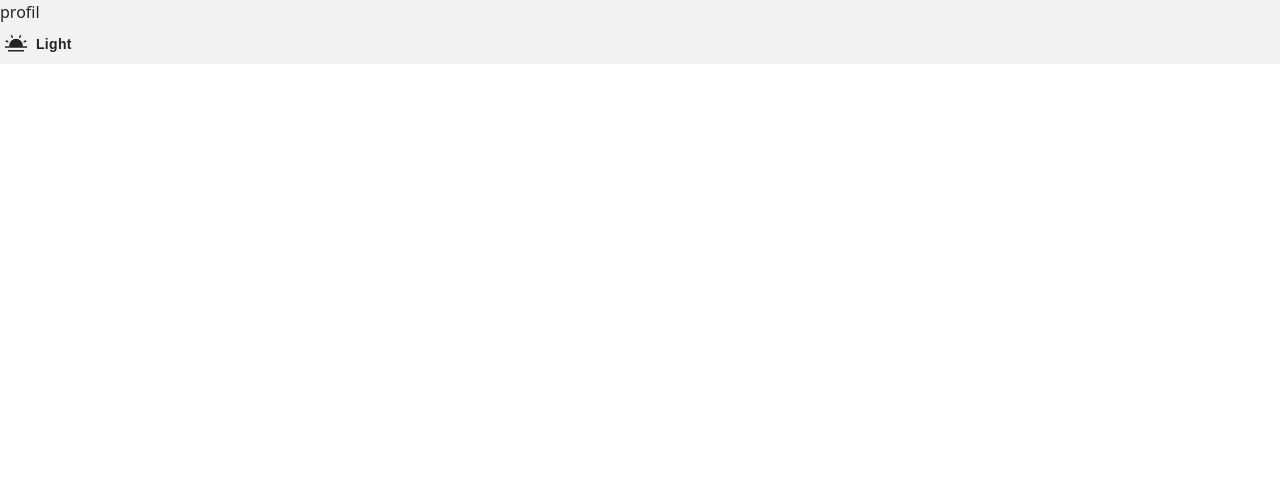
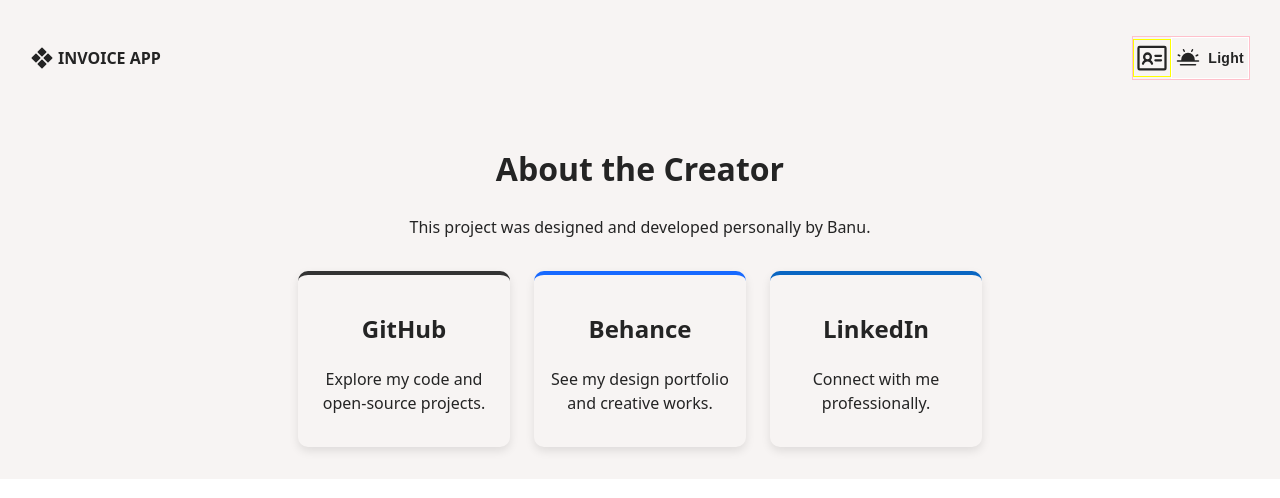
Before and after one commit to banuaggun/invoice-app-react, a React (Vite) app: page /profile in a window 1280 px wide. Before the commit this address had no page. Shown: the top 498 px of the page. Built offline with nearby package versions, Linux system fonts and the light colour scheme.

Commit message:
A new page was added and edited using the router structure.

```diff
--- a/src/App.jsx
+++ b/src/App.jsx
@@ -6,6 +6,7 @@ import InvoiceListPage from "./pages/invoice-list-page/InvoiceListPage";
 import NewInvoicePage from "./pages/new-invoice/NewInvoicePage";
 import InvoiceDetail from "./pages/invoice-detail/InvoiceDetail";
 import Layout from "./components/layout/Layout";
+import Profile from "./pages/profile-page/Profile";
 
 function App() {
   const dispatch = useDispatch();
@@ -32,7 +33,9 @@ function App() {
             <Route path="/" element={<InvoiceListPage />} />
             <Route path="/new" element={<NewInvoicePage />} />
             <Route path="/invoice/:id" element={<InvoiceDetail />} />
+            <Route path="/profile" element={<Profile />} />
           </Routes>
+
         </Layout>
       </Router>
     </div>
--- a/src/components/layout/side-nav/SideNav.jsx
+++ b/src/components/layout/side-nav/SideNav.jsx
@@ -1,15 +1,30 @@
-import React from 'react'
-import ThemeToggle from '../theme-toggle/ThemeToggle.jsx'
+import React from 'react';
+import ThemeToggle from '../theme-toggle/ThemeToggle.jsx';
+import './side-nav.css';
+import { Link } from 'react-router-dom';
 
 const SideNav = () => {
     return (
         <div>
-            <div className="profile-area">
-                profil
+            <div className="sidenav-area">
+                <Link to="/" className="sidenav-area-logo">
+                    <svg xmlns="http://www.w3.org/2000/svg" width="32" height="32" fill="var(--text-color)" viewBox="0 0 256 256"><path d="M82.34,69.66a8,8,0,0,1,0-11.32l40-40a8,8,0,0,1,11.32,0l40,40a8,8,0,0,1,0,11.32l-40,40a8,8,0,0,1-11.32,0Zm51.32,76.68a8,8,0,0,0-11.32,0l-40,40a8,8,0,0,0,0,11.32l40,40a8,8,0,0,0,11.32,0l40-40a8,8,0,0,0,0-11.32Zm104-24-40-40a8,8,0,0,0-11.32,0l-40,40a8,8,0,0,0,0,11.32l40,40a8,8,0,0,0,11.32,0l40-40A8,8,0,0,0,237.66,122.34Zm-128,0-40-40a8,8,0,0,0-11.32,0l-40,40a8,8,0,0,0,0,11.32l40,40a8,8,0,0,0,11.32,0l40-40A8,8,0,0,0,109.66,122.34Z"></path></svg>
+                    <span>Invoice App</span>
+                </Link>
+                <div className="sidenav-area-right">
+                    <Link to="/profile" className='sidenav-area-right-profile'>
+
+
+                      <svg xmlns="http://www.w3.org/2000/svg" width="32" height="32" fill="var(--text-color)" viewBox="0 0 256 256"><path d="M200,112a8,8,0,0,1-8,8H152a8,8,0,0,1,0-16h40A8,8,0,0,1,200,112Zm-8,24H152a8,8,0,0,0,0,16h40a8,8,0,0,0,0-16Zm40-80V200a16,16,0,0,1-16,16H40a16,16,0,0,1-16-16V56A16,16,0,0,1,40,40H216A16,16,0,0,1,232,56ZM216,200V56H40V200H216Zm-80.26-34a8,8,0,1,1-15.5,4c-2.63-10.26-13.06-18-24.25-18s-21.61,7.74-24.25,18a8,8,0,1,1-15.5-4,39.84,39.84,0,0,1,17.19-23.34,32,32,0,1,1,45.12,0A39.76,39.76,0,0,1,135.75,166ZM96,136a16,16,0,1,0-16-16A16,16,0,0,0,96,136Z"></path></svg>
+
+                     </Link>
+                    <div className="sidenav-area-right-theme">
+                        <ThemeToggle />
+                    </div>
+                </div>
+
             </div>
-            <div className="theme-area">
-                <ThemeToggle />
-            </div>
+
         </div>
     )
 }
--- /dev/null
+++ b/src/components/layout/side-nav/side-nav.css
@@ -0,0 +1,70 @@
+.sidenav-area {
+    display: flex;
+    flex-direction: row;
+    align-items: center;
+    justify-content: space-between;
+    padding: 36px 16px 12px 16px;
+}
+
+a, a:hover, a.active, a:focus{
+    color: var(--text-color);
+    text-decoration: none;
+}
+
+@media only screen and (min-width:601px){
+    .sidenav-area{
+        padding:36px 30px 12px 30px;
+    }
+}
+
+.sidenav-area-logo {
+    display: flex;
+    align-items: center;
+    gap: 4px;
+}
+
+.sidenav-area-logo svg {
+    width: 24px;
+    height: 24px;
+    color: red;
+}
+
+.sidenav-area-logo span {
+    font-size: 1rem;
+    font-weight: 700;
+    text-transform: uppercase;
+}
+
+.sidenav-area-right {
+    display: flex;
+    align-items: center;
+    gap:0;
+    border: 1px solid pink;
+}
+
+.sidenav-area-right-profile {
+    display: flex;
+    align-items: center;
+    justify-content: center;
+    overflow: hidden;
+    border:1px solid yellow;
+}
+.sidenav-area-right-profile svg:nth-child(1){
+    width:36px;
+    height:36px;
+    color:var(--text-color);
+}
+
+.sidenav-area-right-profile svg:nth-child(2){
+    width:24px;
+    height:24px;
+    color:var(--text-color);
+}
+
+.sidenav-area-right-profile:hover{
+    cursor: pointer;
+}
+
+.sidenav-area-right-theme{
+    border:1px solid white;
+}
--- a/src/index.css
+++ b/src/index.css
@@ -10,17 +10,19 @@
 }
 
 .app.light {
-  --bg-color: #f3f2f2;
+  --bg-color: #F7F4F3;
   --text-color: #242424;
-  --button-bg: #bebdbd;
+  --button-bg: transparent;
   --button-text: #333;
   --nav-bg: #444;
+  --hover-bg: #eaeaea;
+  --accent-color: #CB9F01;
 }
 
 .app.dark {
-  --bg-color: #525151;
+  --bg-color: #4C4F57;
   --text-color: #f9f9f9;
-  --button-bg: #e0e0e0;
+  --button-bg: transparent;
   --button-text: #f9f9f9;
   --nav-bg: #fff;
 }
@@ -31,6 +33,9 @@ body {
   padding: 0;
   min-width: 320px;
   min-height: 100vh;
+  box-sizing: border-box;
+  width:100%;
+  height:100%;
 }
 
 .app {
--- /dev/null
+++ b/src/pages/profile-page/Profile.jsx
@@ -0,0 +1,36 @@
+import React from "react";
+import "./profile.css";
+
+const Profile = () => {
+  return (
+    <div className="profile-page">
+      <h1>About the Creator</h1>
+      <p>This project was designed and developed personally by Banu.</p>
+
+      <div className="profile-links">
+        <a href="https://github.com/banu" target="_blank" rel="noopener noreferrer">
+          <div className="profile-card github">
+            <h2>GitHub</h2>
+            <p>Explore my code and open-source projects.</p>
+          </div>
+        </a>
+
+        <a href="https://www.behance.net/banu" target="_blank" rel="noopener noreferrer">
+          <div className="profile-card behance">
+            <h2>Behance</h2>
+            <p>See my design portfolio and creative works.</p>
+          </div>
+        </a>
+
+        <a href="https://linkedin.com/in/banu" target="_blank" rel="noopener noreferrer">
+          <div className="profile-card linkedin">
+            <h2>LinkedIn</h2>
+            <p>Connect with me professionally.</p>
+          </div>
+        </a>
+      </div>
+    </div>
+  );
+};
+
+export default Profile;
--- /dev/null
+++ b/src/pages/profile-page/profile.css
@@ -0,0 +1,32 @@
+.profile-page {
+  padding: 2rem;
+  text-align: center;
+  color: var(--text-color);
+}
+
+.profile-links {
+  display: flex;
+  justify-content: center;
+  gap: 1.5rem;
+  margin-top: 2rem;
+}
+
+.profile-card {
+  width: 180px;
+  padding: 1rem;
+  border-radius: 10px;
+  background: var(--button-bg);
+  color: var(--text-color);
+  box-shadow: 0 4px 10px rgba(0,0,0,0.1);
+  transition: transform 0.3s ease, background 0.3s ease;
+  cursor: pointer;
+}
+
+.profile-card:hover {
+  transform: translateY(-5px);
+  background: var(--hover-bg);
+}
+
+.github { border-top: 4px solid #333; }
+.behance { border-top: 4px solid #1769ff; }
+.linkedin { border-top: 4px solid #0a66c2; }
```
